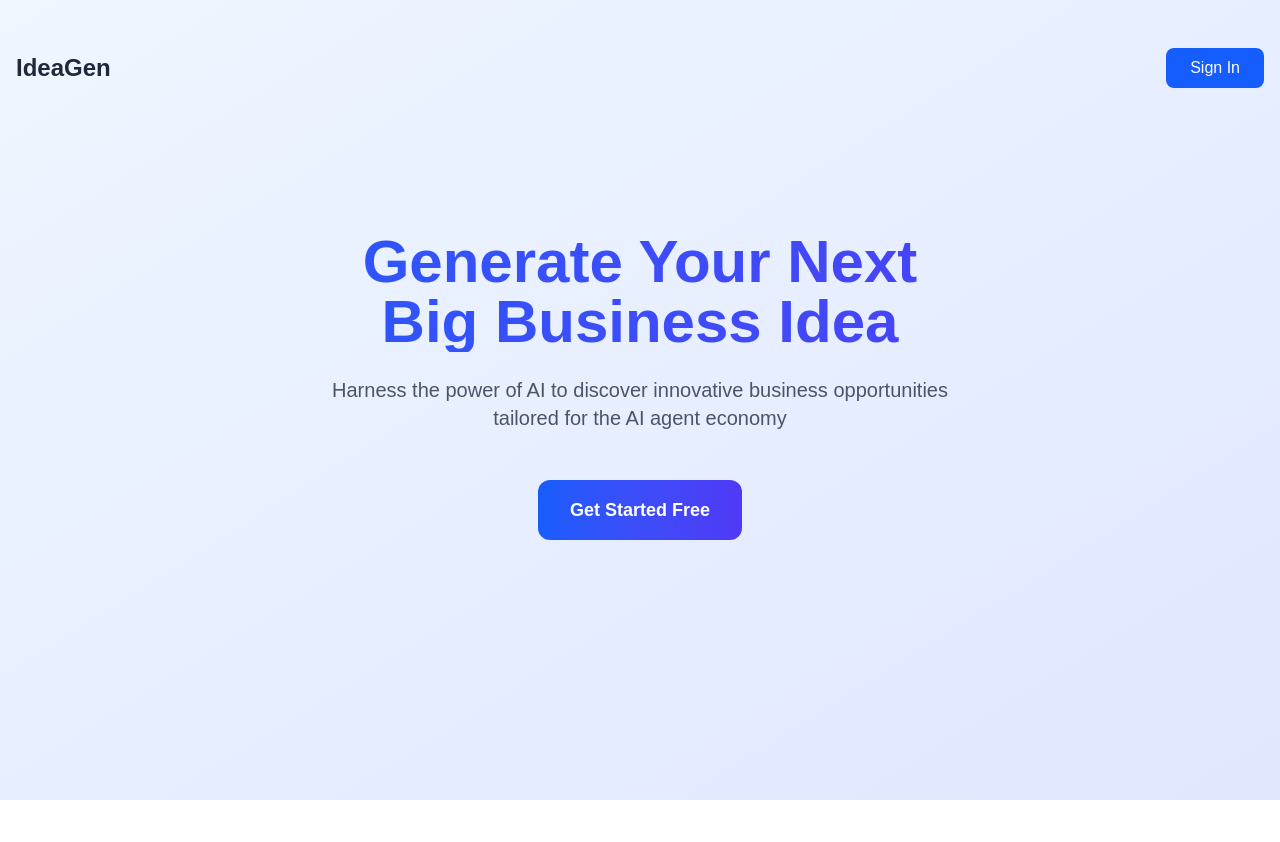
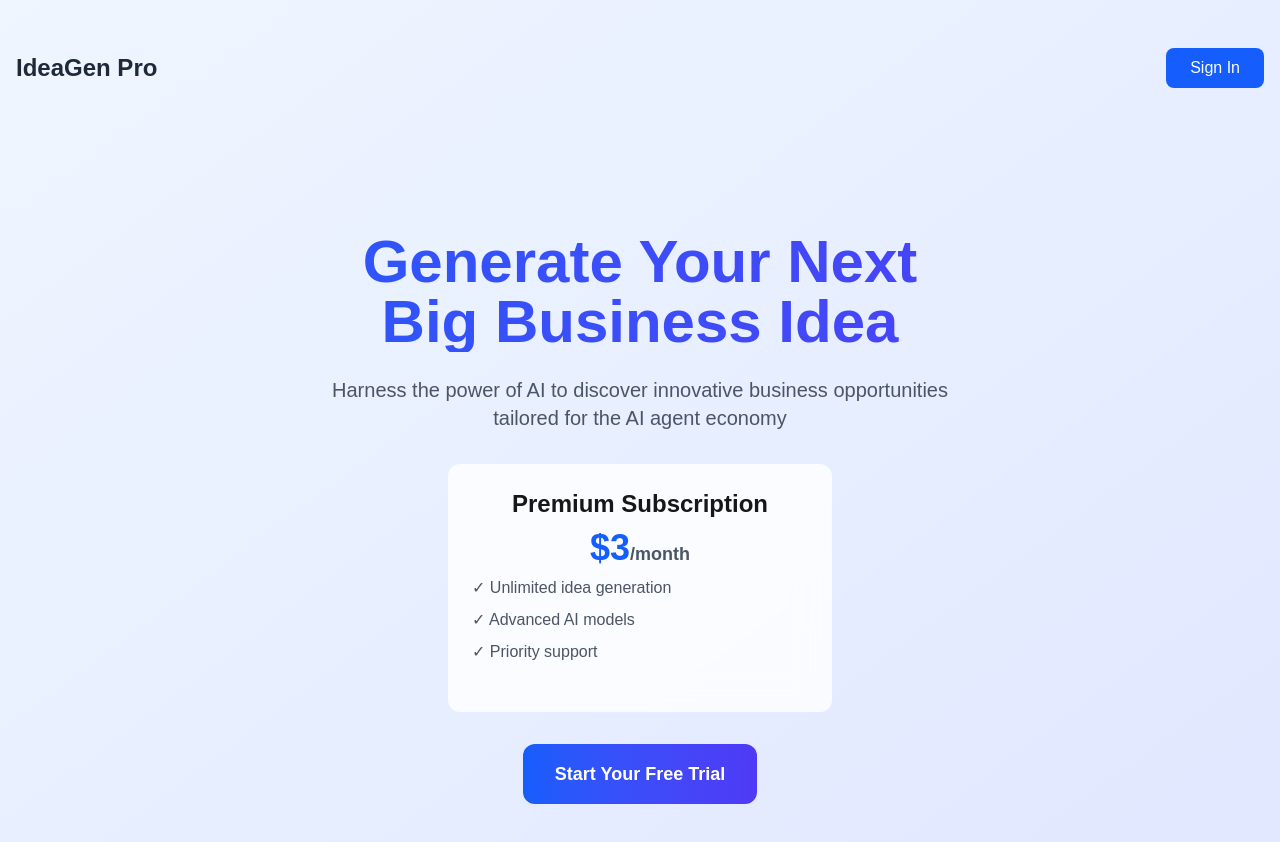
Before and after one commit to Ch3rry-Pi3-AI/LLMOps-Business-Idea-Generator, a Next.js app: page / in a window 1280 px wide. Shown: the top 842 px of the page. Before the commit the page ends 800 px from the top, so only its background shows below. Built offline with nearby package versions, Linux system fonts and the light colour scheme; no server answers.

Commit message:
subscription code completed

```diff
--- a/pages/index.tsx
+++ b/pages/index.tsx
@@ -10,7 +10,7 @@
         {/* Navigation */}
         <nav className="flex justify-between items-center mb-12">
           <h1 className="text-2xl font-bold text-gray-800 dark:text-gray-200">
-            IdeaGen
+            IdeaGen Pro
           </h1>
           <div>
             <SignedOut>
@@ -28,7 +28,7 @@
                 >
                   Go to App
                 </Link>
-                <UserButton/>
+                <UserButton showName={true} />
               </div>
             </SignedIn>
           </div>
@@ -41,21 +41,32 @@
             <br />
             Big Business Idea
           </h2>
-          <p className="text-xl text-gray-600 dark:text-gray-400 mb-12 max-w-2xl mx-auto">
+          <p className="text-xl text-gray-600 dark:text-gray-400 mb-8 max-w-2xl mx-auto">
             Harness the power of AI to discover innovative business opportunities tailored for the AI agent economy
           </p>
+
+          {/* Pricing Preview */}
+          <div className="bg-white/80 dark:bg-gray-800/80 backdrop-blur-lg rounded-xl p-6 max-w-sm mx-auto mb-8">
+            <h3 className="text-2xl font-bold mb-2">Premium Subscription</h3>
+            <p className="text-4xl font-bold text-blue-600 mb-2">$3<span className="text-lg text-gray-600">/month</span></p>
+            <ul className="text-left text-gray-600 dark:text-gray-400 mb-6">
+              <li className="mb-2">✓ Unlimited idea generation</li>
+              <li className="mb-2">✓ Advanced AI models</li>
+              <li className="mb-2">✓ Priority support</li>
+            </ul>
+          </div>
 
           <SignedOut>
             <SignInButton mode="modal">
               <button className="bg-gradient-to-r from-blue-600 to-indigo-600 hover:from-blue-700 hover:to-indigo-700 text-white font-bold py-4 px-8 rounded-xl text-lg transition-all transform hover:scale-105">
-                Get Started Free
+                Start Your Free Trial
               </button>
             </SignInButton>
           </SignedOut>
           <SignedIn>
             <Link href="/product">
               <button className="bg-gradient-to-r from-blue-600 to-indigo-600 hover:from-blue-700 hover:to-indigo-700 text-white font-bold py-4 px-8 rounded-xl text-lg transition-all transform hover:scale-105">
-                Generate Ideas Now
+                Access Premium Features
               </button>
             </Link>
           </SignedIn>
--- a/pages/product.tsx
+++ b/pages/product.tsx
@@ -6,8 +6,9 @@
 import remarkBreaks from 'remark-breaks';
 import { useAuth } from '@clerk/nextjs';
 import { fetchEventSource } from '@microsoft/fetch-event-source';
+import { Protect, PricingTable, UserButton } from '@clerk/nextjs';
 
-export default function Product() {
+function IdeaGenerator() {
     const { getToken } = useAuth();
     const [idea, setIdea] = useState<string>('…loading');
 
@@ -35,7 +36,6 @@
     }, []); // Empty dependency array - run once on mount
 
     return (
-        <main className="min-h-screen bg-gradient-to-br from-blue-50 to-indigo-100 dark:from-gray-900 dark:to-gray-800">
         <div className="container mx-auto px-4 py-12">
             {/* Header */}
             <header className="text-center mb-12">
@@ -68,6 +68,38 @@
                 </div>
             </div>
         </div>
+    );
+}
+
+export default function Product() {
+    return (
+        <main className="min-h-screen bg-gradient-to-br from-blue-50 to-indigo-100 dark:from-gray-900 dark:to-gray-800">
+            {/* User Menu in Top Right */}
+            <div className="absolute top-4 right-4">
+                <UserButton showName={true} />
+            </div>
+
+            {/* Subscription Protection */}
+            <Protect
+                plan="premium_subscription"
+                fallback={
+                    <div className="container mx-auto px-4 py-12">
+                        <header className="text-center mb-12">
+                            <h1 className="text-5xl font-bold bg-gradient-to-r from-blue-600 to-indigo-600 bg-clip-text text-transparent mb-4">
+                                Choose Your Plan
+                            </h1>
+                            <p className="text-gray-600 dark:text-gray-400 text-lg mb-8">
+                                Unlock unlimited AI-powered business ideas
+                            </p>
+                        </header>
+                        <div className="max-w-4xl mx-auto">
+                            <PricingTable />
+                        </div>
+                    </div>
+                }
+            >
+                <IdeaGenerator />
+            </Protect>
         </main>
     );
 }
```
Lines whose indentation alone changed are shown as unchanged.
